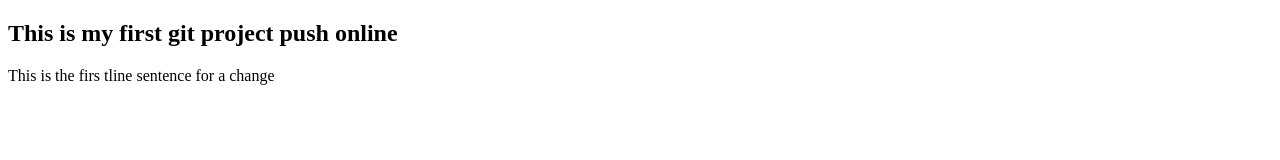
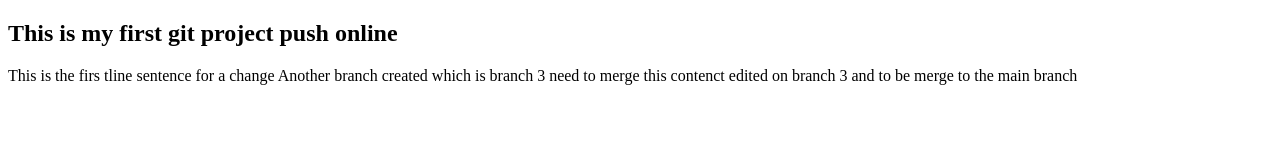
Before and after one commit to codesproject/DevOpsProj, a plain HTML site: page index.html in a window 1280 px wide. Drawn offline with Linux system fonts and the light colour scheme.

Commit message:
another ccomit on friday

```diff
--- a/index.html
+++ b/index.html
@@ -8,5 +8,7 @@
 <body>
     <h2>This is my first git project push online</h2>
     <span>This is the firs tline sentence for a change</span>
+    <span>Another branch created which is branch 3</span>
+    <span>need to merge this contenct edited on branch 3 and to be merge to the main branch</span>
 </body>
 </html>
```
